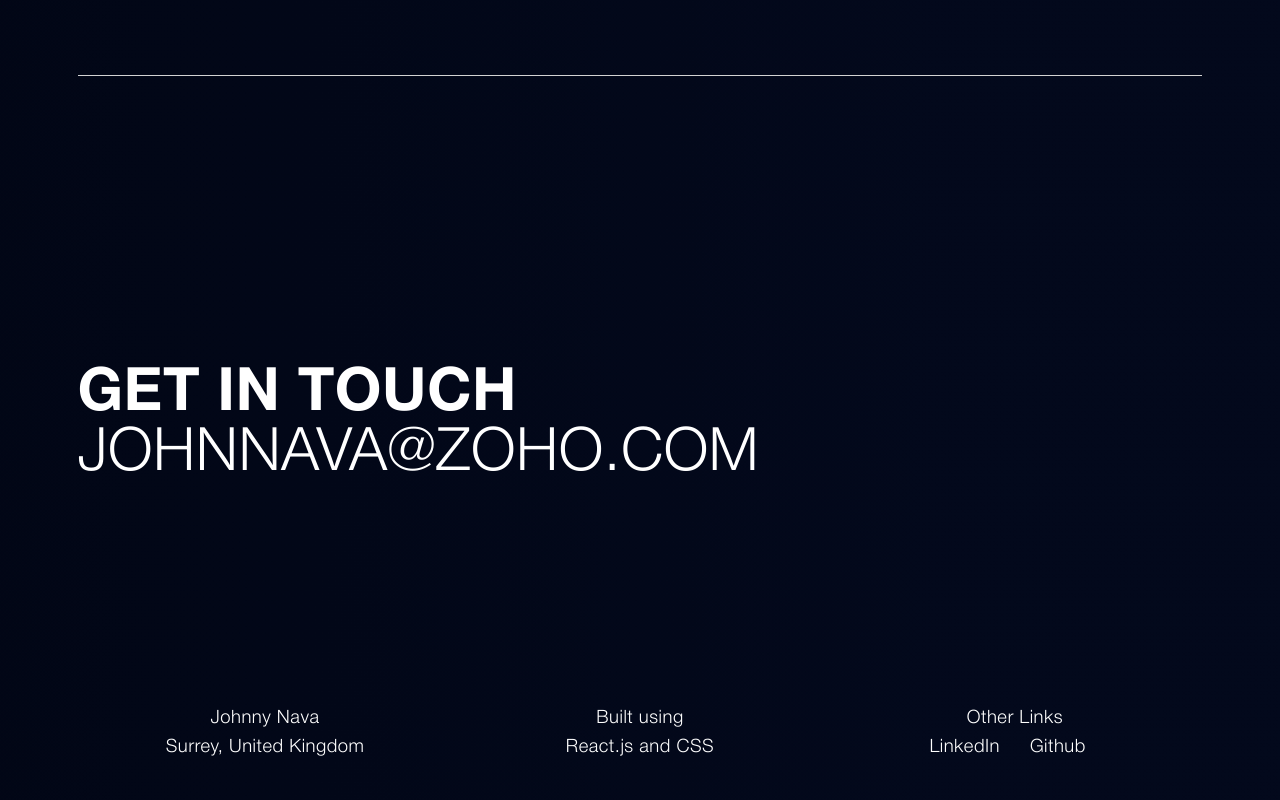
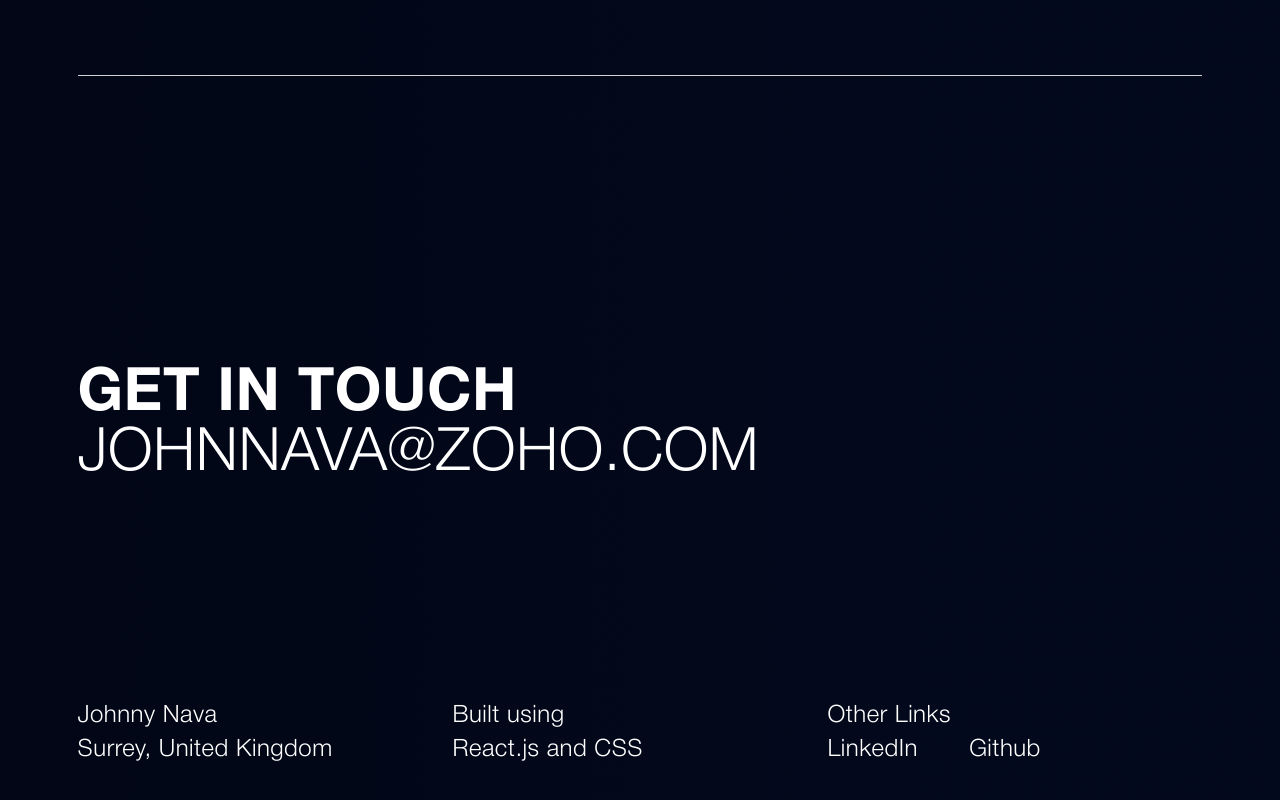
Before and after one commit to johnnynava/portfolio, a React (Vite) app: page / in a window 1280 px wide. Shown: the part 3460-4260 px from the top of the page. Built offline with nearby package versions, Linux system fonts and the light colour scheme.

Commit message:
Tweak CSS

```diff
--- a/src/index.css
+++ b/src/index.css
@@ -390,6 +390,7 @@ h5 {
   display: grid;
   grid-template-columns: 1fr 1fr 1fr;
   color: white;
+  font-size: 1.3rem;
 }
 
 .contactBottomLeft,
@@ -408,7 +409,7 @@ h5 {
 
 .contactBottomRight {
   display: grid;
-  grid-template-columns: 1fr 1fr;
+  grid-template-columns: 1fr 2fr;
   grid-template-rows: 1fr 1fr;
   grid-template-areas:
   "linkTitle linkTitle"
@@ -425,7 +426,7 @@ h5 {
 
 .contactBottomRight > a:nth-child(2) {
   grid-area: linkedin;
-  text-align: right;
+  text-align: left;
   margin-right: 10px;
 }
 
@@ -435,3 +436,9 @@ h5 {
   text-align: left;
   margin-left: 10px;
 }
+
+.contactBottomLeft > p,
+.contactBottomMid > p,
+.contactBottomRight > p {
+  text-align: left;
+}
```
